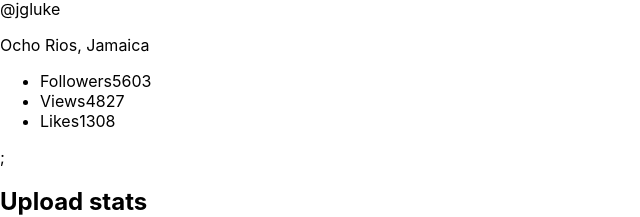
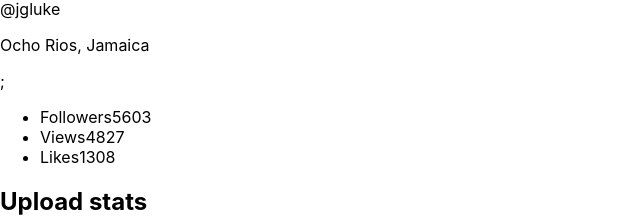
Before and after one commit to Gefeste/goit-react-hw-01-components, a React (Create React App) app: page / in a window 1280 px wide. Shown: the part 357-574 px from the top of the page, without its empty margins (0-640 px from the left). Built offline with nearby package versions, Linux system fonts and the light colour scheme.

Commit message:
add-info

```diff
--- a/src/components/App.jsx
+++ b/src/components/App.jsx
@@ -1,7 +1,9 @@
 import { Profile } from "./Profile";
 import { Statistics } from "./Statistics";
+import { Information } from "./Information";
 import data from '../data'
 import user from '../user'
+
 export const App = () => {
 return (
   <div>
@@ -11,16 +13,19 @@ return (
         tag={user.tag}
         location={user.location}
         avatar={user.avatar}
-        stats={user.stats}
       />
    </div>;
+   <div>
+    <Information
+    stats={user.stats}
+    />
+   </div>
     <div>
       <Statistics
-      title="Up"
+      title="Upload stats"
       stats={data}
       />
     </div>;
   </div>
-
   );
 };
--- /dev/null
+++ b/src/components/Information.js
@@ -0,0 +1,28 @@
+import propTypes from 'prop-types'
+
+export const Information = ({stats: { followers, views, likes }}) => {
+    return (
+        <ul class="stats">
+        <li>
+          <span class="label">Followers</span>
+          <span class="quantity">{followers}</span>
+        </li>
+        <li>
+          <span class="label">Views</span>
+          <span class="quantity">{views}</span>
+        </li>
+        <li>
+          <span class="label">Likes</span>
+          <span class="quantity">{likes}</span>
+        </li>
+      </ul>
+    )
+};
+
+Information.propTypes = {
+    stats: propTypes.shape({
+        followers: propTypes.number.isRequired,
+        views: propTypes.number.isRequired,
+        likes: propTypes.number.isRequired
+    })
+};
--- a/src/components/Profile.js
+++ b/src/components/Profile.js
@@ -1,6 +1,6 @@
 import propTypes from 'prop-types';
 
-export const Profile = ({ username, tag, location, avatar, stats: { followers, views, likes } }) => {
+export const Profile = ({ username, tag, location, avatar }) => {
   return (
     <div class="profile">
   <div class="description">
@@ -13,24 +13,6 @@ export const Profile = ({ username, tag, location, avatar, stats: { followers, v
     <p class="tag">@{tag}</p>
     <p class="location">{location}</p>
   </div>
-
-  <ul class="stats">
-    <li>
-      <span class="label">Followers</span>
-      <span class="quantity">{followers}</span>
-    </li>
-    <li>
-      <span class="label">Views</span>
-      <span class="quantity">{views}</span>
-    </li>
-    <li>
-      <span class="label">Likes</span>
-      <span class="quantity">{likes}</span>
-    </li>
-  </ul>
-
-
-
 </div>
   );
 };
@@ -40,9 +22,4 @@ Profile.propTypes = {
   tag: propTypes.string.isRequired,
   location: propTypes.string.isRequired,
   avatar: propTypes.string.isRequired,
-  stats: propTypes.shape({
-    followers: propTypes.number.isRequired,
-    views: propTypes.number.isRequired,
-    likes: propTypes.number.isRequired
-  })
 };
--- a/src/components/Statistics.js
+++ b/src/components/Statistics.js
@@ -1,12 +1,15 @@
 // import data from '../data'
 import propTypes from 'prop-types'
 
-export const Statistics = ({ stats }) => {
+export const Statistics = ({ stats, title }) => {
 
     return (
 
         <section class="statistics">
-        <h2 class="title">Upload stats</h2>
+          {title.length > 0 && (
+        <h2 class="title">{title}</h2>
+      )}
+
 
         <ul class="stat-list">
           {stats.map(el => (
@@ -23,7 +26,7 @@ export const Statistics = ({ stats }) => {
 };
 
 Statistics.propTypes = {
-data: propTypes.arrayOf(
+stats: propTypes.arrayOf(
     propTypes.shape({
         label: propTypes.string.isRequired,
         percentage: propTypes.number.isRequired
```
